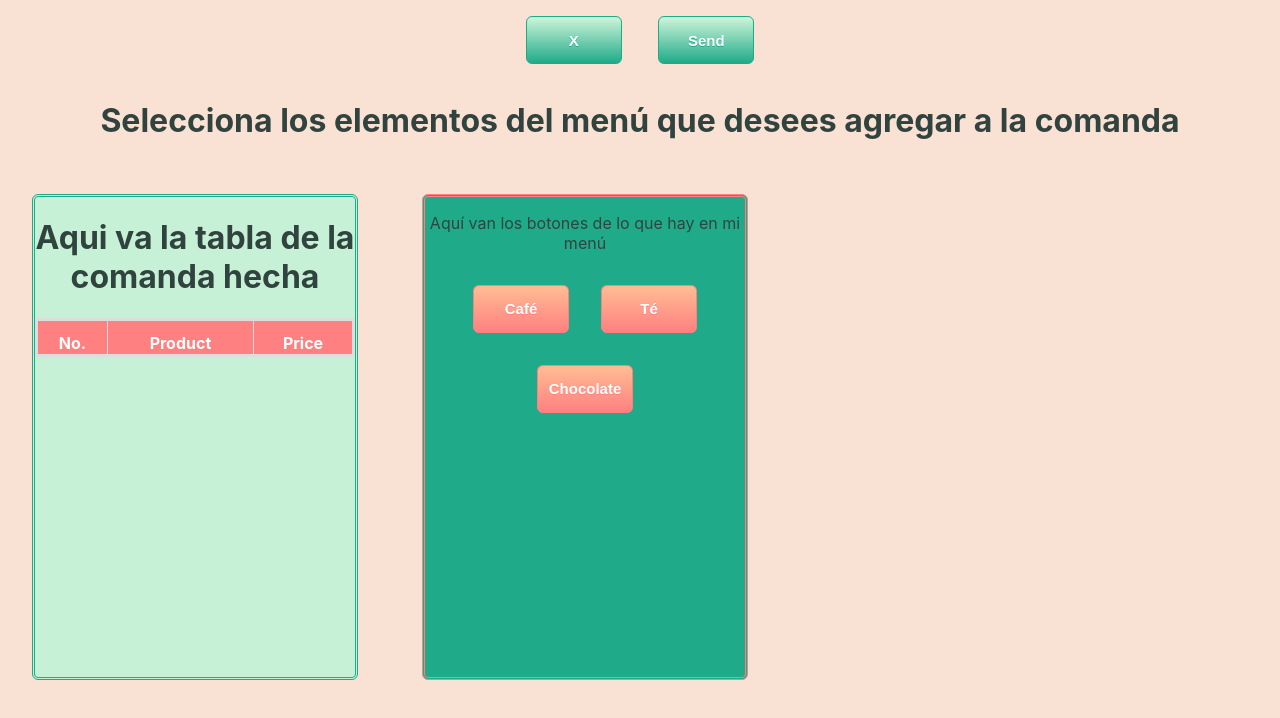
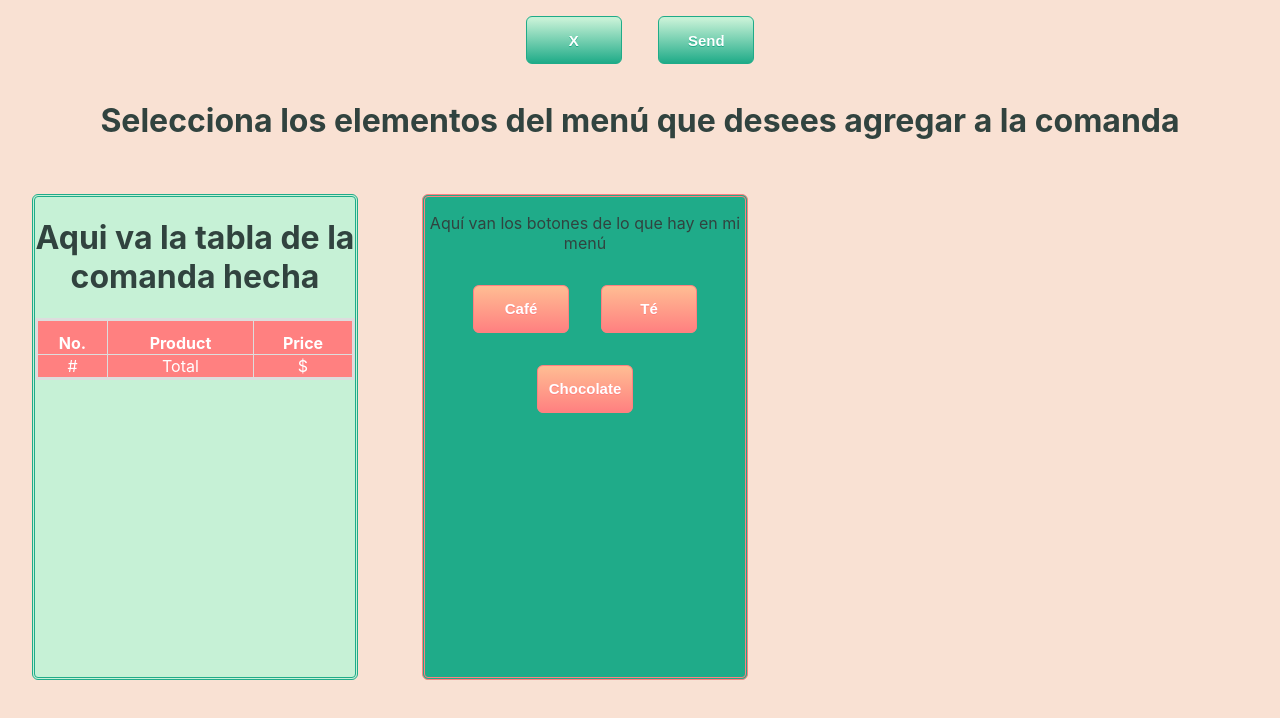
Before and after one commit to karlaalvarezlaboratoria/GDL003-Burger-Queen-Front-End, a React (Create React App) app: page /create in a window 1280 px wide. Shown: the top 718 px of the page. Built offline with nearby package versions, Linux system fonts and the light colour scheme.

Commit message:
Se agregó tableFooter

```diff
--- a/src/Components/RenderCommand.css
+++ b/src/Components/RenderCommand.css
@@ -26,7 +26,7 @@
     background-color: #f2f2f2;
 }
 
-#menuList th {
+#menuList th, tfoot {
     background-color: #ff8080;
     color: white;
     padding-top: 12px;
--- a/src/Components/RenderCommand.jsx
+++ b/src/Components/RenderCommand.jsx
@@ -20,15 +20,22 @@ class RenderCommand extends Component {
                         <th>No.</th>
                         <th>Product</th>
                         <th>Price</th>
-                        {this.props.order.map((element, id)=>(
-                          <tr key={id}>
-                          <td>{id+1}</td>
-                          <td>{element.name}</td>
-                          <td>{element.price}</td>
-                          </tr>
+                        {this.props.order.map((element, id) => (
+                            <tr key={id}>
+                                <td>{id + 1}</td>
+                                <td>{element.name}</td>
+                                <td>{element.price}</td>
+                            </tr>
                         )
                         )}
                     </tbody>
+                    <tfoot>
+                        <tr>
+                            <td>#</td>
+                            <td>Total</td>
+                            <td>$</td>
+                        </tr>
+                    </tfoot>
                 </table>
             </div>
         )
```
